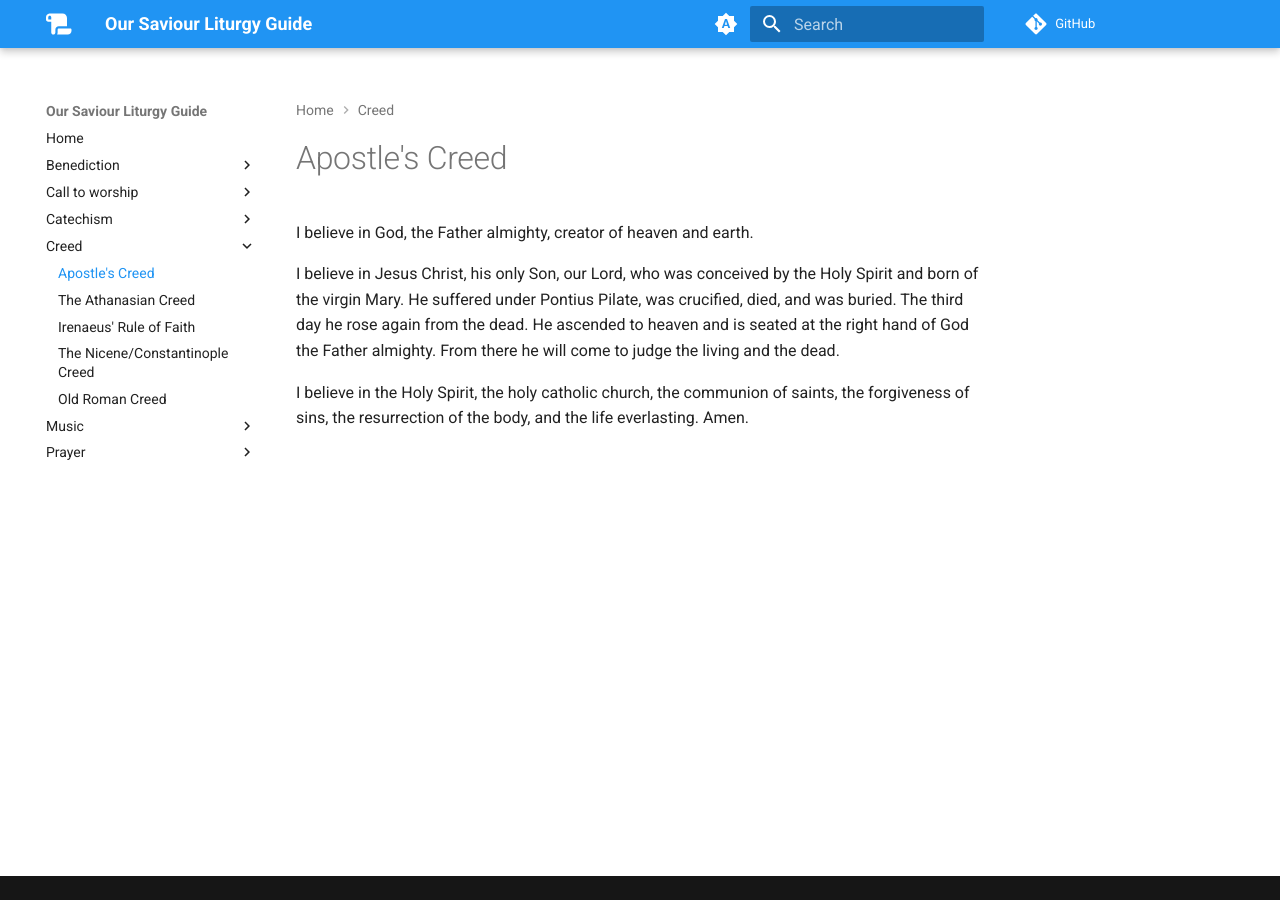
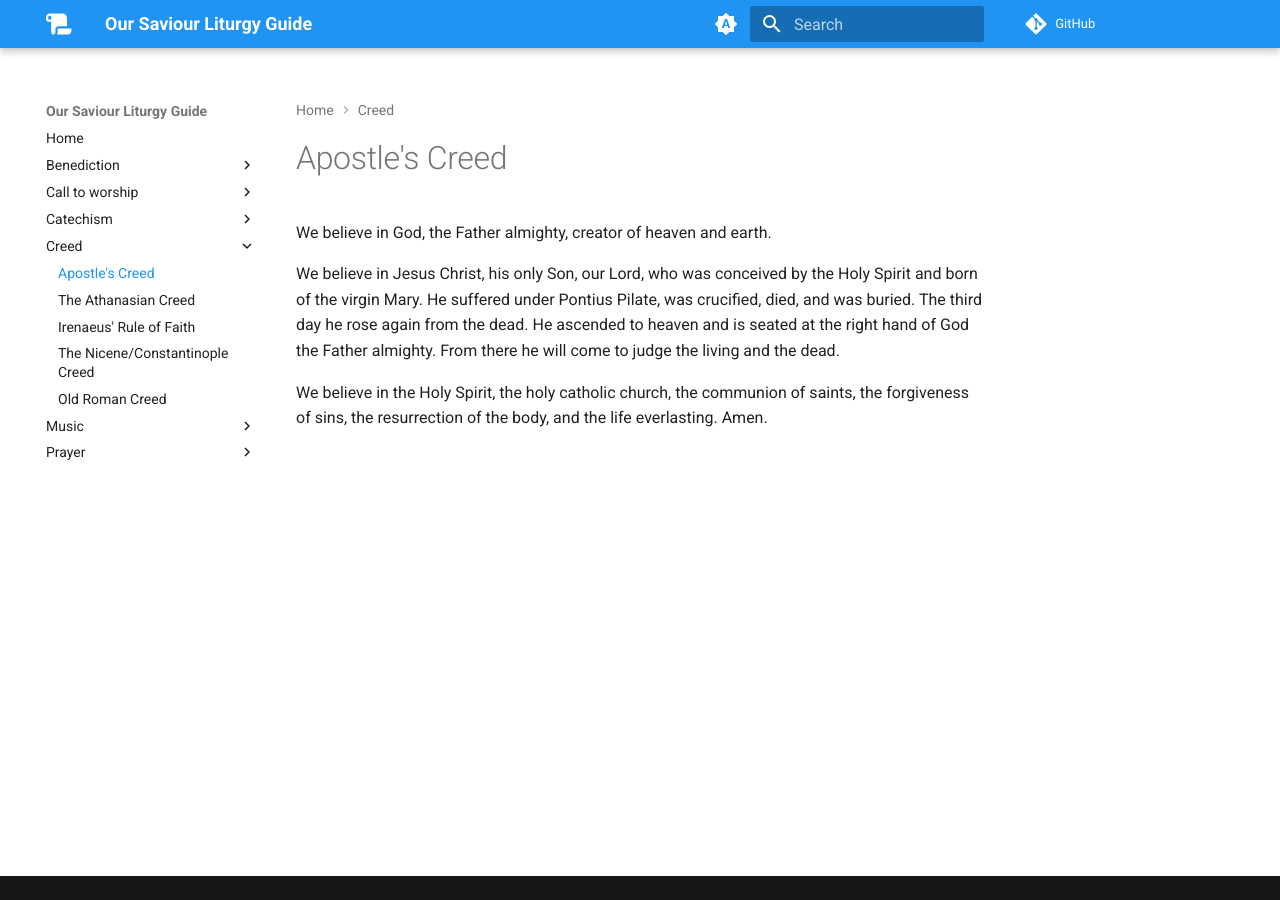
Before and after one commit to timschieck/catechism, an MkDocs documentation site: the page built from docs/creed/apostles-creed.md, in a window 1280 px wide. Built offline with MkDocs 1.6.1 and Material for MkDocs 9.7.7, drawn with Linux system fonts in a browser that asks for light colours; comment, search, counter and statistics services are not loaded.

```diff
--- a/docs/creed/apostles-creed.md
+++ b/docs/creed/apostles-creed.md
@@ -2,8 +2,8 @@
 title: Apostle's Creed
 ---
 
-I believe in God, the Father almighty, creator of heaven and earth.
+We believe in God, the Father almighty, creator of heaven and earth.
 
-I believe in Jesus Christ, his only Son, our Lord, who was conceived by the Holy Spirit and born of the virgin Mary. He suffered under Pontius Pilate, was crucified, died, and was buried. The third day he rose again from the dead. He ascended to heaven and is seated at the right hand of God the Father almighty. From there he will come to judge the living and the dead.
+We believe in Jesus Christ, his only Son, our Lord, who was conceived by the Holy Spirit and born of the virgin Mary. He suffered under Pontius Pilate, was crucified, died, and was buried. The third day he rose again from the dead. He ascended to heaven and is seated at the right hand of God the Father almighty. From there he will come to judge the living and the dead.
 
-I believe in the Holy Spirit, the holy catholic church, the communion of saints, the forgiveness of sins, the resurrection of the body, and the life everlasting. Amen.
+We believe in the Holy Spirit, the holy catholic church, the communion of saints, the forgiveness of sins, the resurrection of the body, and the life everlasting. Amen.
```
